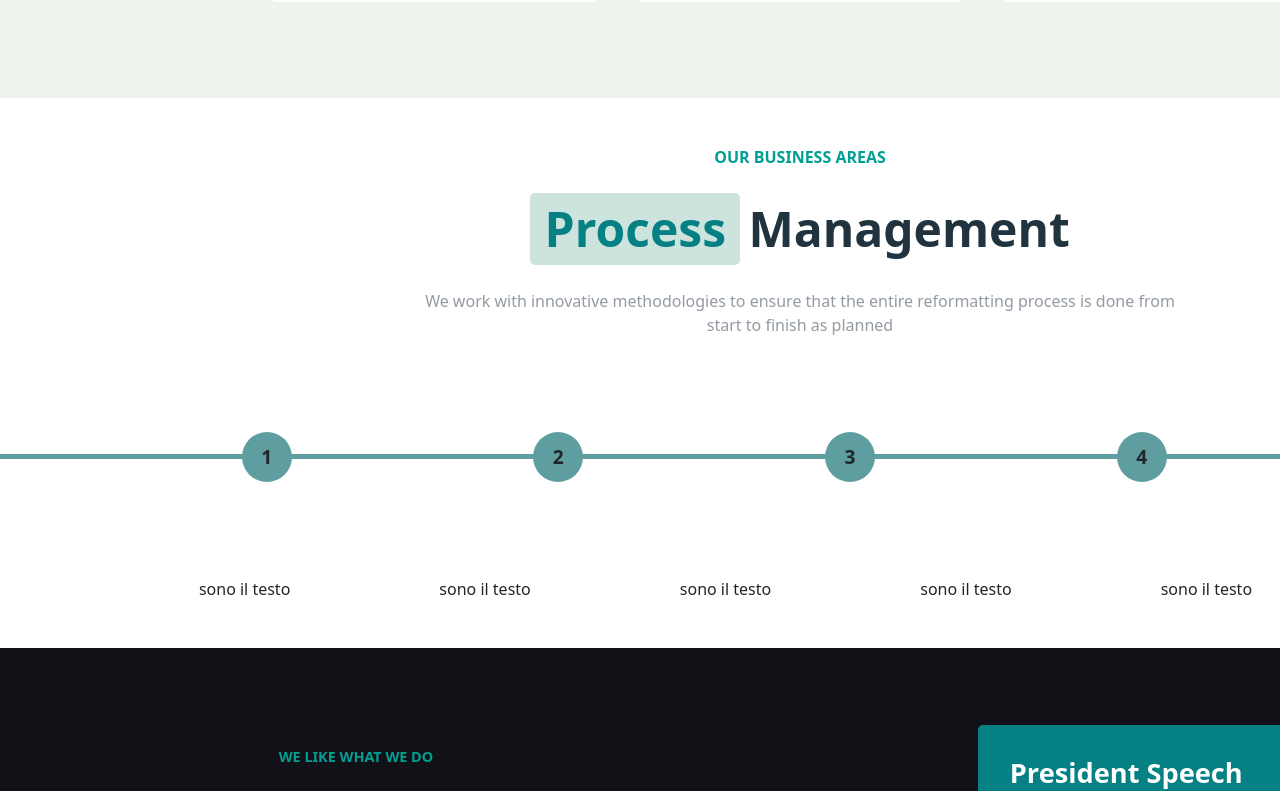
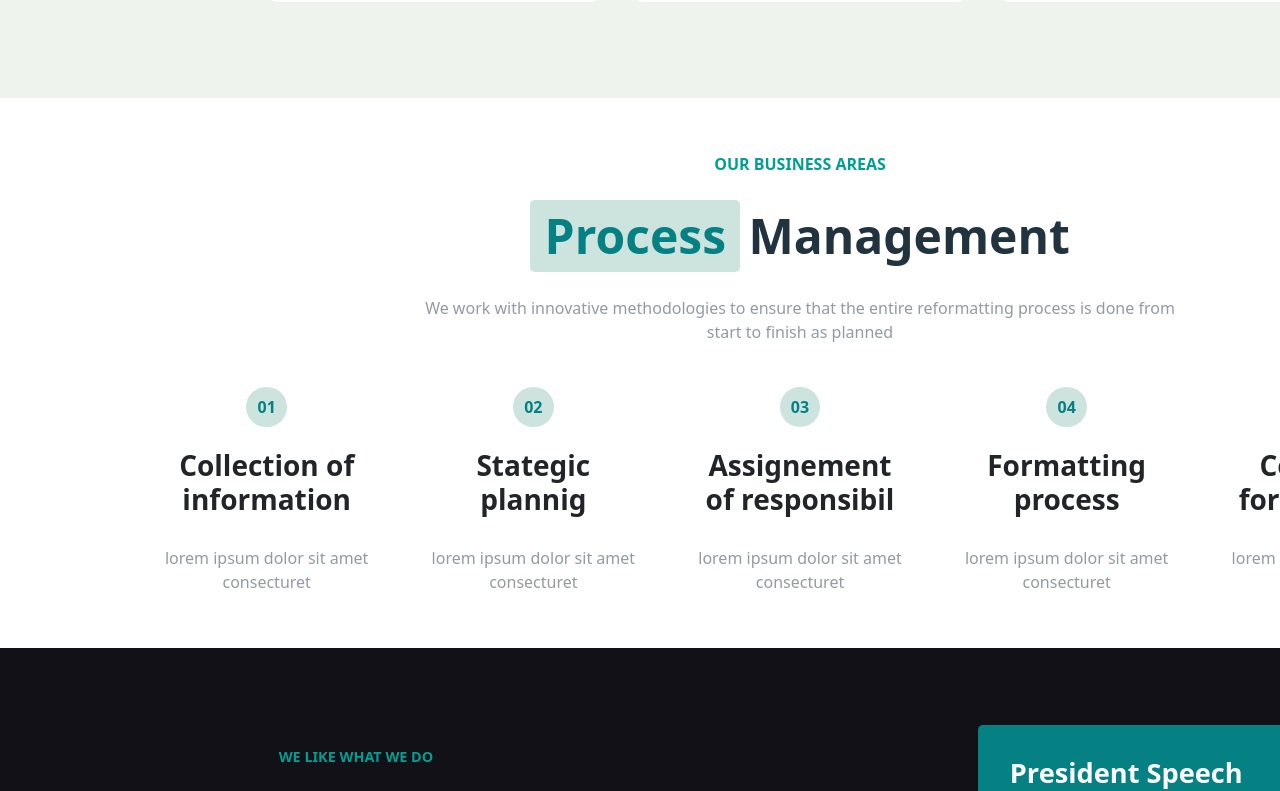
Before and after one commit to lorenzosavoia/proj-html-vuejs, a Vue app: page / in a window 1280 px wide. Shown: the part 1947-2738 px from the top of the page. Built offline with nearby package versions, Linux system fonts and the light colour scheme.

Commit message:
end layout

```diff
--- a/src/components/Footer.vue
+++ b/src/components/Footer.vue
@@ -1,15 +1,99 @@
 <template>
-  <footer>
+<footer class="container-fluid">
+  <div class="row main-footer justify-content-center align-items-center">
+    <div class="col-8 d-flex justify-content-between align-items-center">
+      <div class="col-2 flex-fill">
+        <h2>NEXGEN</h2>
+        <span>A functional HTML template for corporate & business</span>.
+        <div class="phone me-3 mb-2 mt-2">
+          <i class="fas fa-phone-alt me-2"></i>
+          <span>+1 (305) 1234-56789</span>
+        </div>
+        <div class="e-mail me-3 mb-2">
+          <i class="fas fa-envelope me-2"></i>
+          <span>hello@example.com</span>
+        </div>
+        <div class="e-mail me-3 mb-2">
+          <i class="fas fa-map-marker-alt me-2"></i>
+          <span>Main Avenue, 987</span>
+        </div>
+        <button type="button" class="btn btn-outline-success">READ MORE</button>
+      </div>
+      <div class="col-2 box-about flex-fill">
+        <h3>About</h3>
+        <ul class="m-0 p-0">
+          <li><i class="fas fa-chevron-right me-2"></i>The company</li>
+          <li><i class="fas fa-chevron-right me-2"></i>Institutional</li>
+          <li><i class="fas fa-chevron-right me-2"></i>Social & Evetens</li>
+          <li><i class="fas fa-chevron-right me-2"></i>Innovation</li>
+          <li><i class="fas fa-chevron-right me-2"></i>Environment</li>
+          <li><i class="fas fa-chevron-right me-2"></i>Technology</li>
+        </ul>
+      </div>
+      <div class="col-2 box-about flex-fill me-5 ms-5">
+        <h3>Services</h3>
+        <ul class="m-0 p-0">
+          <li><i class="fas fa-chevron-right me-2"></i>Audit & Assurance</li>
+          <li><i class="fas fa-chevron-right me-2"></i>Financial Advisory</li>
+          <li><i class="fas fa-chevron-right me-2"></i>Analytics</li>
+          <li><i class="fas fa-chevron-right me-2"></i>Middle Marketing</li>
+          <li><i class="fas fa-chevron-right me-2"></i>Legal Consulting</li>
+          <li><i class="fas fa-chevron-right me-2"></i>Regulatory Risk</li>
+        </ul>
+      </div>
+      <div class="col-2 box-about flex-fill">
+        <h3>Support</h3>
+        <ul class="m-0 p-0">
+          <li><i class="fas fa-chevron-right me-2"></i>Responsibility</li>
+          <li><i class="fas fa-chevron-right me-2"></i>Terms of Use</li>
+          <li><i class="fas fa-chevron-right me-2"></i>About Cookies</li>
+          <li><i class="fas fa-chevron-right me-2"></i>Privacy Policy</li>
+          <li><i class="fas fa-chevron-right me-2"></i>Accesibility</li>
+          <li><i class="fas fa-chevron-right me-2"></i>information</li>
+        </ul>
+      </div>
+    </div>
+  </div>
+  <div class="row second-footer justify-content-center align-items-center">
+    <div class="col-8 d-flex justify-content-between align-items-center">
+      <div class="col-5">
+        <span>Enjoy the low price. We are traking any inention of piracy.</span>
+      </div>
+      <div class="col-4">
+        <span><i class="far fa-copyright"></i>2020 NEXGEN is Proudly Powered by <span>Codings</span></span>
+      </div>
+    </div>
 
-  </footer>
+  </div>
+</footer>
 </template>
 
 <script>
 export default {
     name:'Footer',
+
 }
 </script>
 
 <style>
+.second-footer{
+  height: 75px;
+  background-color: #0d0d11;
+  color: rgb(121, 117, 117);
+}
+ul{
+  list-style: none;
 
+}
+.main-footer{
+  background-color:#111117;
+  height: 600px;
+  color: lightgrey;
+  font-size: 1em;
+}
+.box-about{
+  background-color: #19191f;
+  padding: 2em 2em 2em 3em;
+  border-radius: 10px;
+}
 </style>
--- a/src/components/Header.vue
+++ b/src/components/Header.vue
@@ -77,7 +77,7 @@
                             </div>
                             <div class="col-12 mt-2">
                                 <button class="btn btn-primary me-3" type="submit">GET IN TOUCH</button>
-                                <button type="button" class="btn btn-outline-success">Success</button>
+                                <button type="button" class="btn btn-outline-success">READ MORE</button>
                             </div>
                         </div>
                     </div>
--- a/src/components/Main.vue
+++ b/src/components/Main.vue
@@ -137,24 +137,35 @@
                 <div class="header-title">  Management</div>
                 <div class="text-grey mt-4">We work with innovative methodologies to ensure that the entire reformatting process is done from start to finish as planned</div>
             </div>
-            <div class="col-12 p-0">
-                <div class="container-line w-100">
-                    <div class="line w-100"></div>
-                    <div class="container-round w-100">
-                        <div class="round">1</div>
-                        <div class="round">2</div>
-                        <div class="round">3</div>
-                        <div class="round">4</div>
-                        <div class="round">5</div>
+
+            <div class="col-12">
+                <div class="row justify-content-center align-items-center">
+                    <div class="col-2 text-center">
+                        <span class="round">01</span>
+                        <h3 class="title-managment">Collection of information</h3>
+                        <span class="text-grey">lorem ipsum dolor sit amet consecturet</span>
+                    </div>
+                    <div class="col-2 text-center">
+                        <span class="round">02</span>
+                        <h3 class="title-managment">Stategic plannig</h3>
+                        <span class="text-grey">lorem ipsum dolor sit amet consecturet</span>
+                    </div>
+                    <div class="col-2 text-center">
+                        <span class="round">03</span>
+                        <h3 class="title-managment">Assignement of responsibil</h3>
+                        <span class="text-grey">lorem ipsum dolor sit amet consecturet</span>
+                    </div>
+                    <div class="col-2 text-center">
+                        <span class="round">04</span>
+                        <h3 class="title-managment">Formatting process</h3>
+                        <span class="text-grey">lorem ipsum dolor sit amet consecturet</span>
+                    </div>
+                    <div class="col-2 text-center">
+                        <span class="round">05</span>
+                        <h3 class="title-managment">Continuity formalization</h3>
+                        <span class="text-grey">lorem ipsum dolor sit amet consecturet</span>
                     </div>
                 </div>
-            </div>
-            <div class="col-11 d-flex justify-content-center align-items-center">
-                <div class="col-2">sono il testo</div>
-                <div class="col-2">sono il testo</div>
-                <div class="col-2">sono il testo</div>
-                <div class="col-2">sono il testo</div>
-                <div class="col-2">sono il testo</div>
             </div>
         </div>
         <!-- process managment -->
@@ -458,6 +469,20 @@ export default {
 .process-managment{
     height: 550px;
     background-color: white;
+    padding: 2em 0;
+    .round{
+        color: #058183;
+        background-color: #cce3de;
+        border-radius: 50%;
+        display: inline-block;
+        font-size: 1em;
+        font-weight: 700;
+        padding: .5em 0.7em;
+    }
+    .title-managment{
+        font-weight: 700;
+        padding: .8em;
+    }
 }
 .container-line{
     height: 50px;
```
